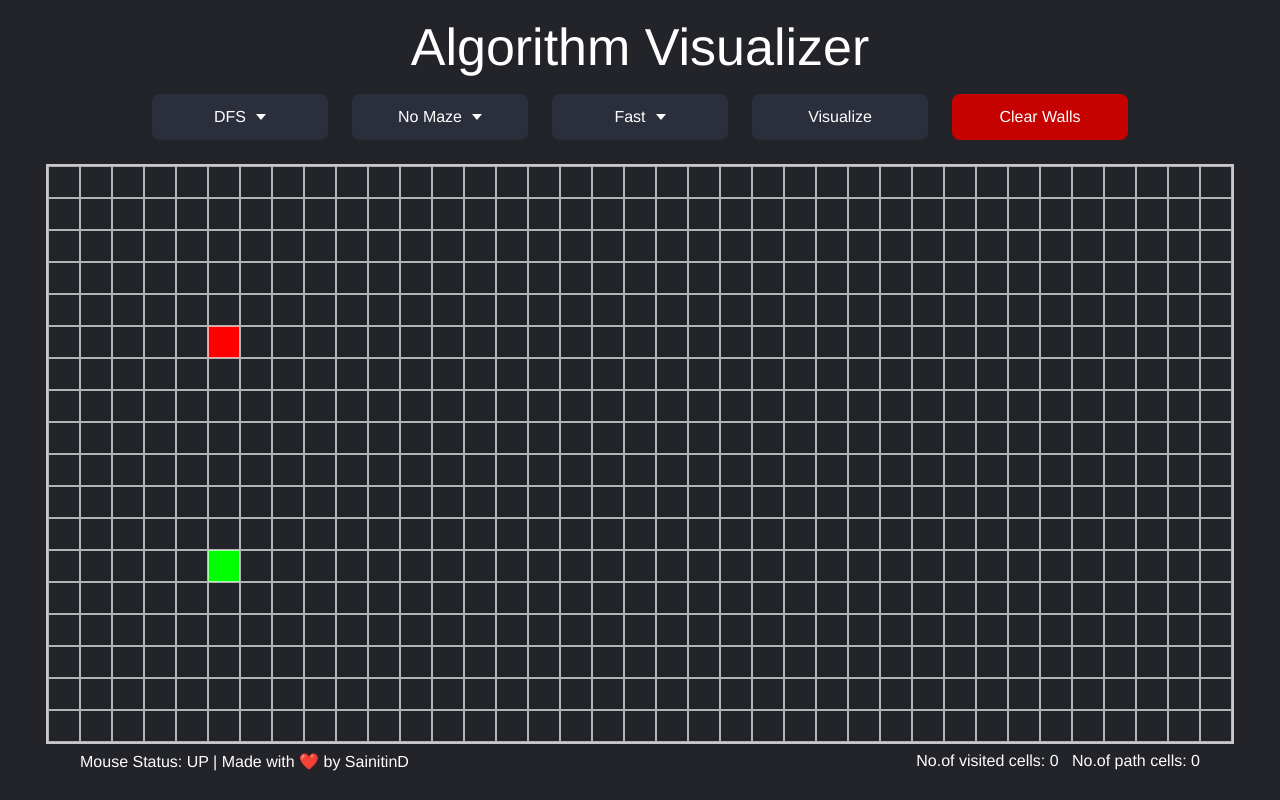
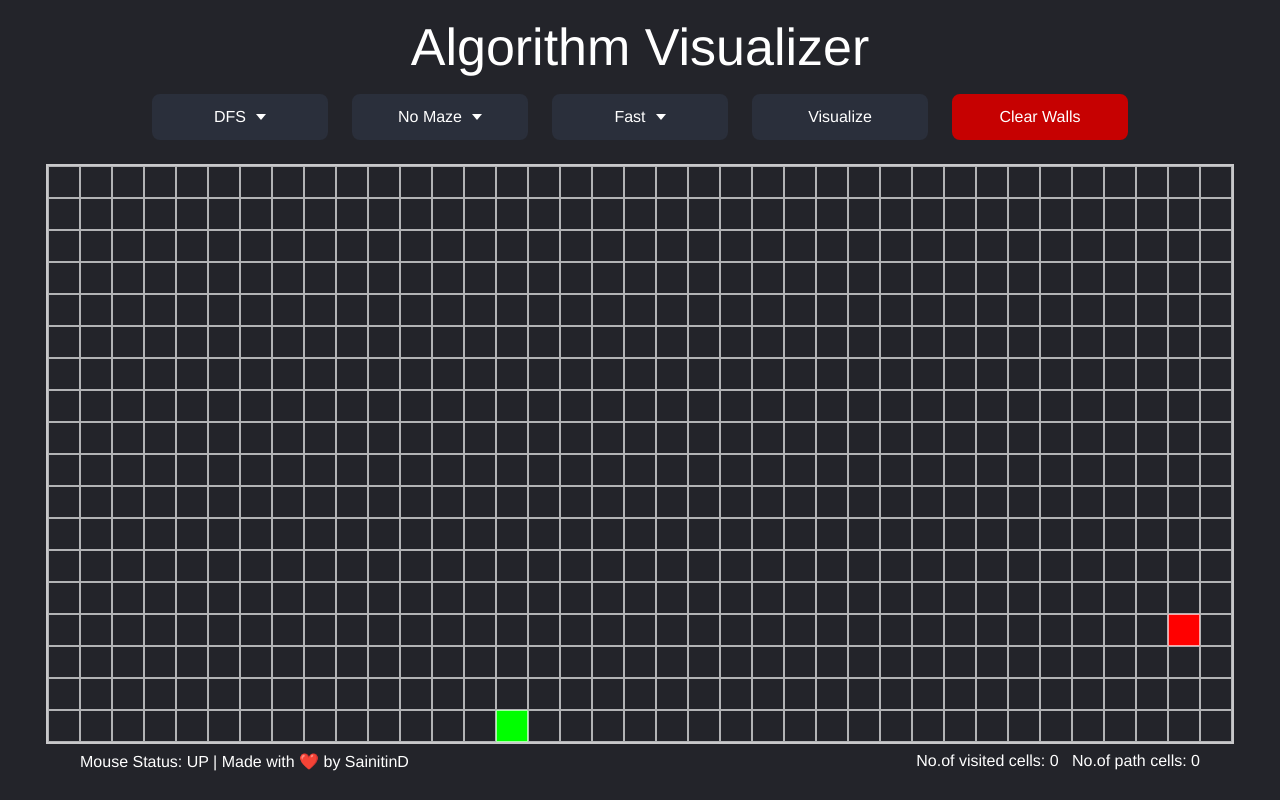
Before and after one commit to SainitinD/Algorithm-Visualizer, a Vue app: page / in a window 1280 px wide. Built offline with nearby package versions, Linux system fonts and the light colour scheme.

Commit message:
add autoscale of board based on window height and randomize start and cell spawn

```diff
--- a/src/components/BoardItem.vue
+++ b/src/components/BoardItem.vue
@@ -100,13 +100,19 @@ export default {
   mounted: function () {
     // Setup
     let windowWidth = window.innerWidth;
-    if (DEBUG) console.log(`Window has a width of ${windowWidth}px`);
+    let windowHeight = window.innerHeight;
+    if (DEBUG)
+      console.log(
+        `Window has a width of ${windowWidth}px and ${windowHeight}px`
+      );
     this.metaData.BOARDCOLS = Math.round((windowWidth - 180) / 30);
+    this.metaData.BOARDROWS = Math.round((windowHeight - 270) / 30);
     this.board = this.createBoard();
-    const [startRow, startCol] = this.metaData.STARTCELL;
-    const [endRow, endCol] = this.metaData.ENDCELL;
-    this.board[startRow][startCol].cellType = CellType.START;
-    this.board[endRow][endCol].cellType = CellType.END;
+    this.setStartAndEndCells();
+    if (DEBUG)
+      console.log(
+        `Selected ${this.metaData.BOARDROWS} rows and ${this.metaData.BOARDCOLS} cols`
+      );
   },
   watch: {
     "metaData.lastClickedCell": async function (newVal, oldVal) {
@@ -190,6 +196,29 @@ export default {
         board.push(row);
       }
       return board;
+    },
+    setStartAndEndCells() {
+      /**
+       * Randomly chooses two available cells as the start and end cell on the board
+       */
+      var randStartRow = Math.floor(Math.random() * this.metaData.BOARDROWS);
+      var randStartCol = Math.floor(Math.random() * this.metaData.BOARDCOLS);
+      var randEndRow = Math.floor(Math.random() * this.metaData.BOARDROWS);
+      var randEndCol = Math.floor(Math.random() * this.metaData.BOARDCOLS);
+      while (randStartRow == randEndRow && randStartCol == randEndCol) {
+        if (randStartRow == randEndRow)
+          randEndRow = Math.floor(Math.random() * this.metaData.BOARDROWS);
+        if (randStartCol == randEndCol)
+          randEndCol = Math.floor(Math.random() * this.metaData.BOARDCOLS);
+      }
+      this.metaData.STARTCELL = [randStartRow, randStartCol];
+      this.metaData.ENDCELL = [randEndRow, randEndCol];
+      this.board[randStartRow][randStartCol].cellType = CellType.START;
+      this.board[randEndRow][randEndCol].cellType = CellType.END;
+      if (DEBUG)
+        console.log(
+          `Selected Start Cell is at ${randStartRow},${randStartCol}) and selected end cell is at (${randEndRow},${randEndCol}).`
+        );
     },
     async createRandomMaze() {
       /**
```
